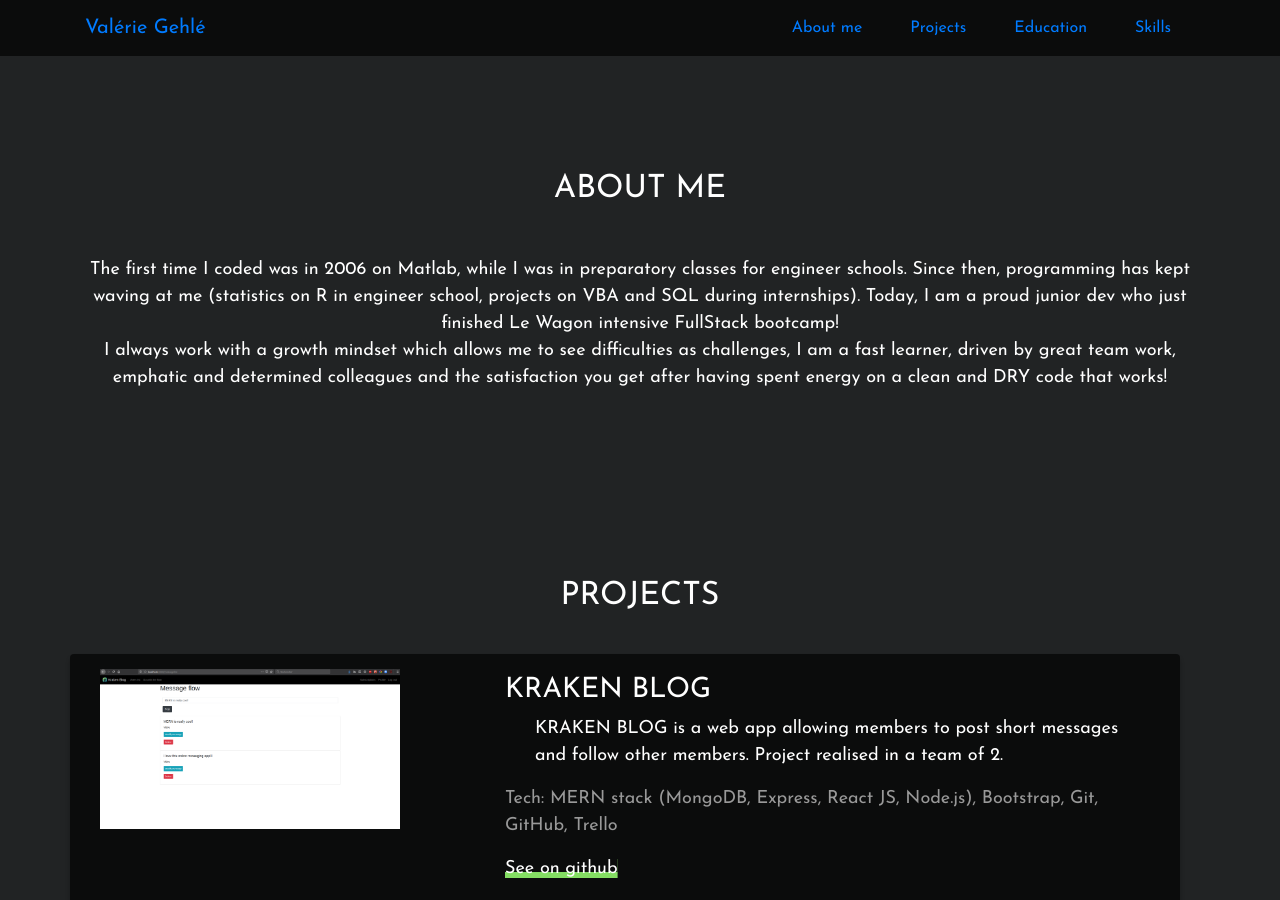
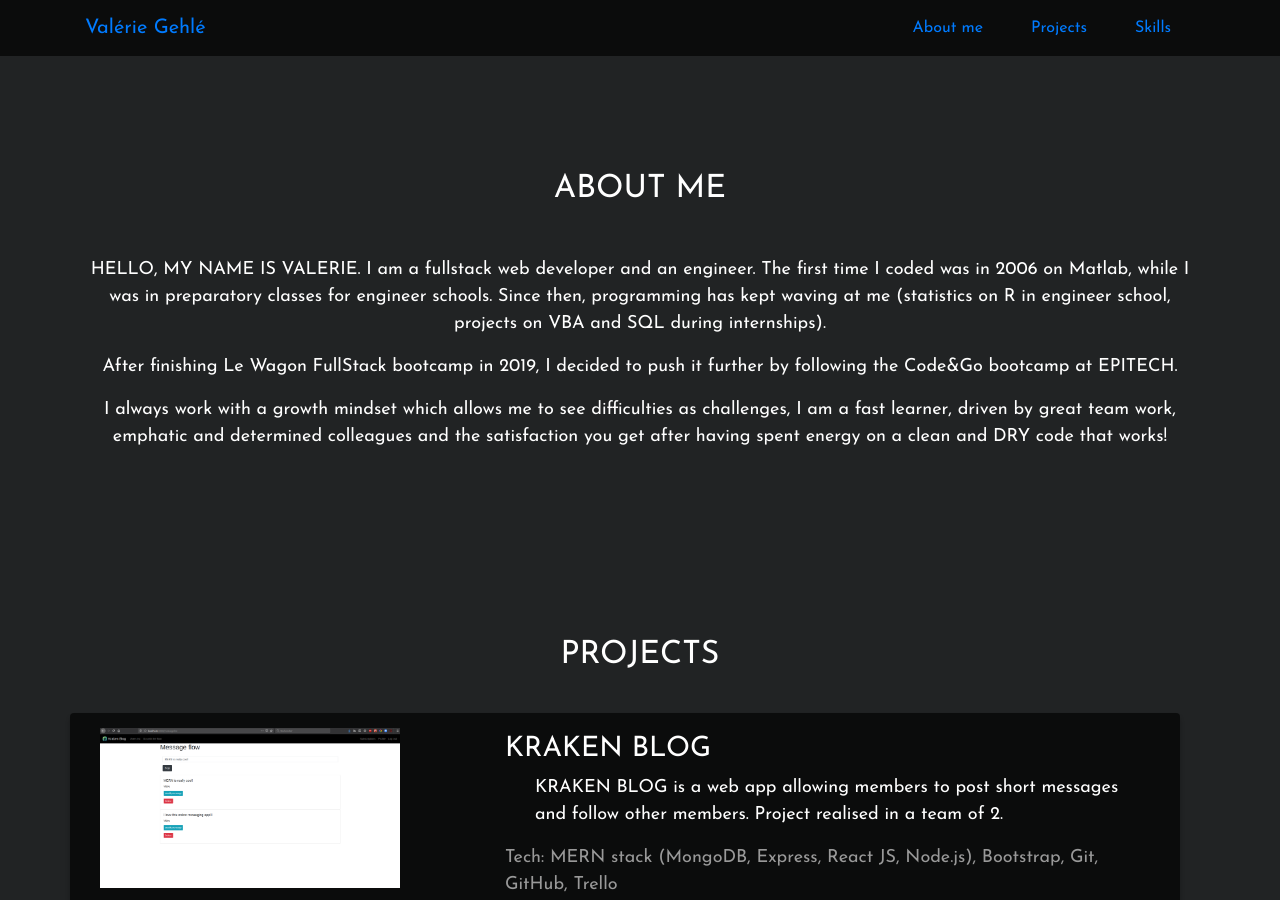
Before and after one commit to BlaxFontaine/myportfolio, a Jekyll site: the page built from index.html, in a window 1280 px wide and 900 px high, scrolled down 466 px. Built offline with Jekyll 4.4.1, drawn with Linux system fonts in a browser that asks for light colours; nearby versions of some CDN libraries; some web fonts are replaced; some of the changed text lies outside the part shown.

Commit message:
completed about me and removed education

```diff
--- a/_data/navigation.yml
+++ b/_data/navigation.yml
@@ -2,7 +2,5 @@
   link: me
 - name: Projects
   link: projects
-- name: Education
-  link: education
 - name: Skills
   link: skills
--- a/index.html
+++ b/index.html
@@ -8,16 +8,16 @@ permalink: "/"
   <div id="me" class="profile-section">
     <div class="me-wrapper">
       <h2>About me</h2>
-      <p class="about-me">The first time I coded was in 2006 on Matlab, while I was in preparatory classes for engineer schools. Since then, programming has kept waving at me (statistics on R in engineer school, projects on VBA and SQL during internships). Today, I am a proud junior dev who just finished Le Wagon intensive FullStack bootcamp!</br>
-      I always work with a growth mindset which allows me to see difficulties as challenges, I am a fast learner, driven by great team work, emphatic and determined colleagues and the satisfaction you get after having spent energy on a clean and DRY code that works!</p>
+      <div class="about-me">
+        <p>HELLO, MY NAME IS VALERIE. I am a fullstack web developer and an engineer. The first time I coded was in 2006 on Matlab, while I was in preparatory classes for engineer schools. Since then, programming has kept waving at me (statistics on R in engineer school, projects on VBA and SQL during internships).</p>
+        <p>After finishing Le Wagon FullStack bootcamp in 2019, I decided to push it further by following the Code&Go bootcamp at EPITECH.</p>
+        <p>I always work with a growth mindset which allows me to see difficulties as challenges, I am a fast learner, driven by great team work, emphatic and determined colleagues and the satisfaction you get after having spent energy on a clean and DRY code that works!</p>
+      </div>
     </div>
   </div>
   <div id ="projects" class="profile-section">
     {% include projects.html %}
   </div>
-  <div id="education" class="profile-section">
-    {% include education.html %}
-  </div>
   <div id="skills" class="profile-section">
     {% include skills.html %}
   </div>
```
